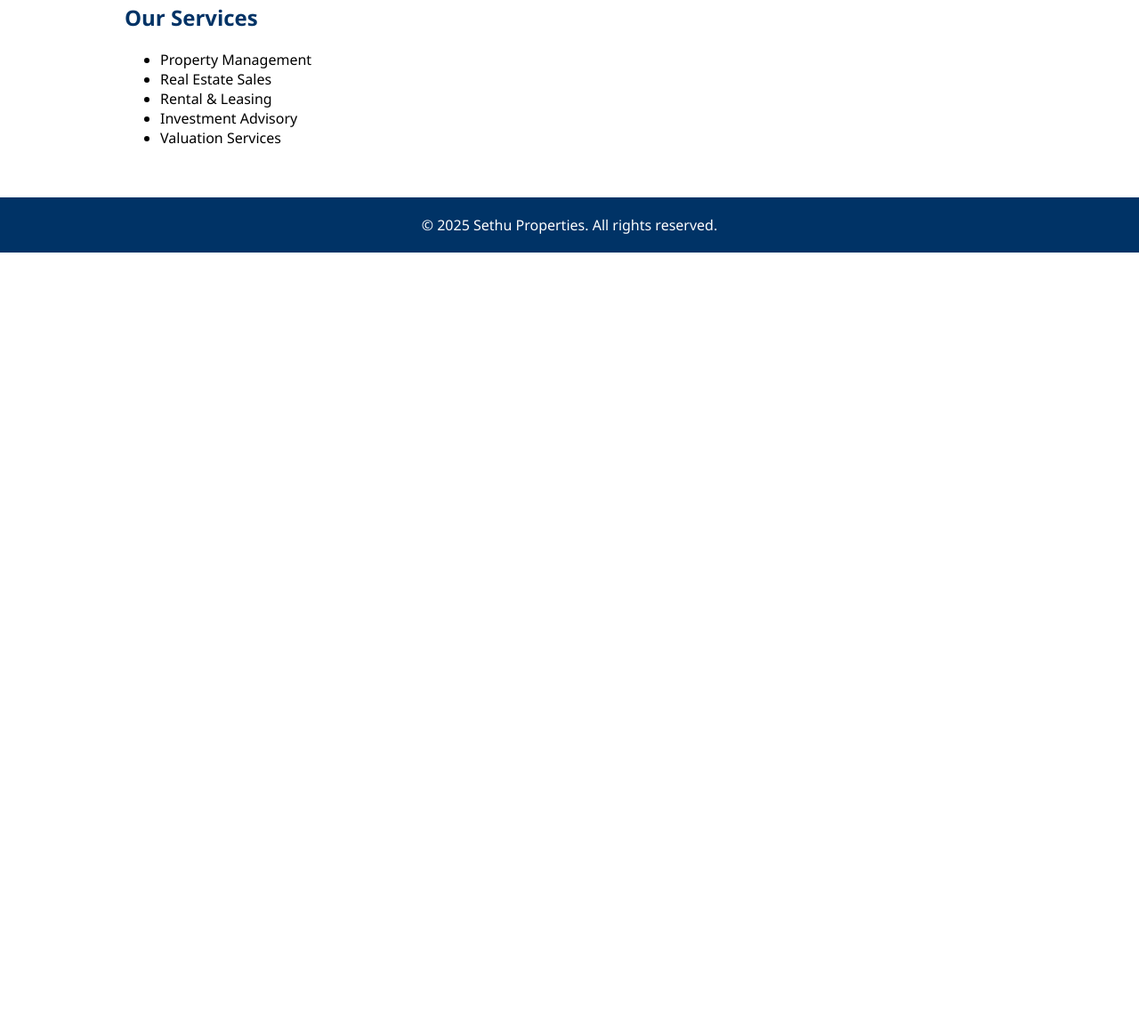
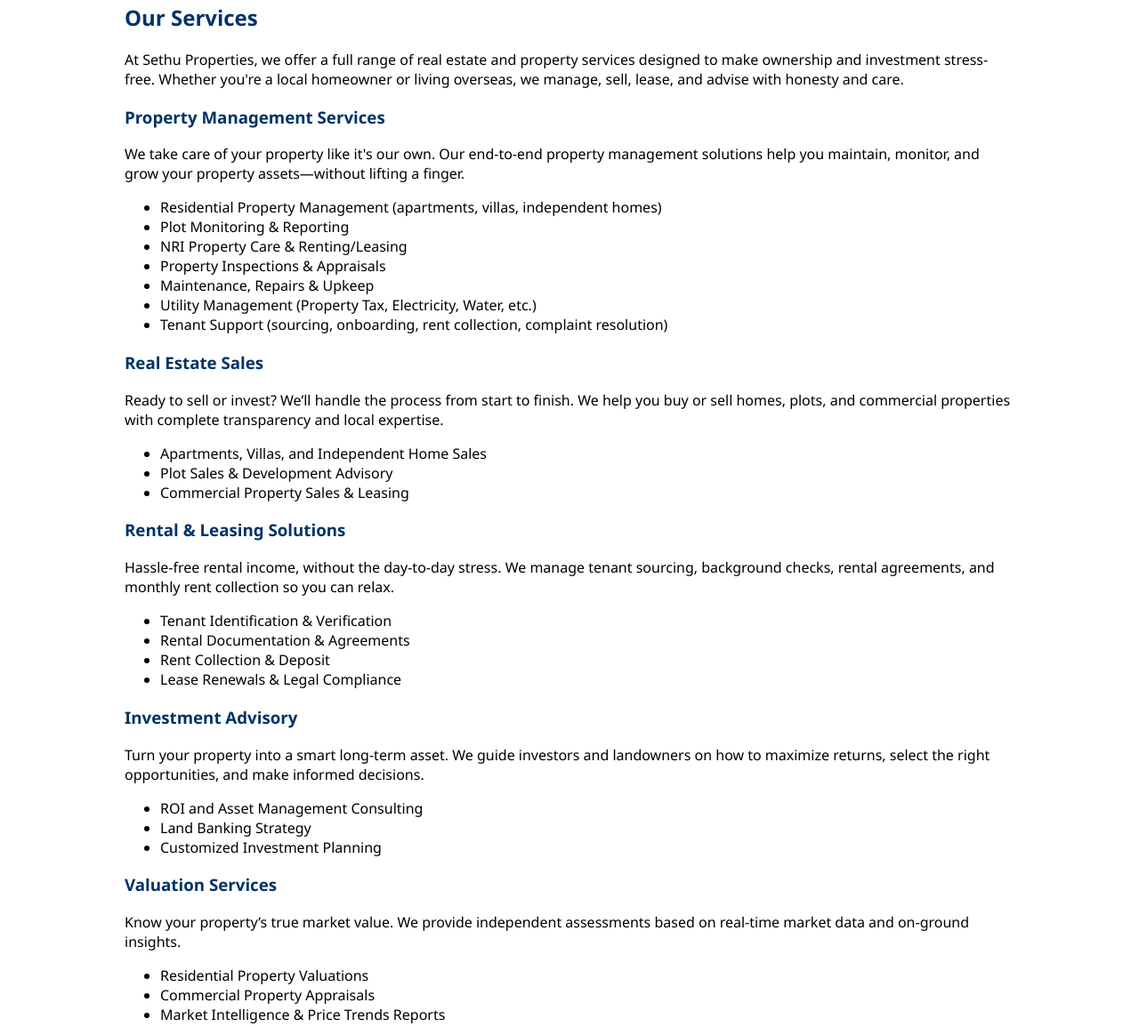
Before and after one commit to sakthiarungit/sethu-properties, a plain HTML site: page services.html in a window 1280 px wide. Shown: the part 147-1302 px from the top of the page at 89% size. Before the commit the page ends 800 px from the top, so only its background shows below. Drawn offline with Linux system fonts and the light colour scheme.

Commit message:
About Us and Services Update

```diff
--- a/services.html
+++ b/services.html
@@ -14,16 +14,55 @@
   </nav>
 </header>
 
-    <div class='container'>
-      <h2>Our Services</h2>
-      <ul>
-        <li>Property Management</li>
-        <li>Real Estate Sales</li>
-        <li>Rental & Leasing</li>
-        <li>Investment Advisory</li>
-        <li>Valuation Services</li>
-      </ul>
-    </div>
+<div class='container'>
+  <h2>Our Services</h2>
+  <p>At Sethu Properties, we offer a full range of real estate and property services designed to make ownership and investment stress-free. Whether you're a local homeowner or living overseas, we manage, sell, lease, and advise with honesty and care.</p>
+
+  <h3>Property Management Services</h3>
+  <p>We take care of your property like it's our own. Our end-to-end property management solutions help you maintain, monitor, and grow your property assets—without lifting a finger.</p>
+  <ul>
+    <li>Residential Property Management (apartments, villas, independent homes)</li>
+    <li>Plot Monitoring & Reporting</li>
+    <li>NRI Property Care & Renting/Leasing</li>
+    <li>Property Inspections & Appraisals</li>
+    <li>Maintenance, Repairs & Upkeep</li>
+    <li>Utility Management (Property Tax, Electricity, Water, etc.)</li>
+    <li>Tenant Support (sourcing, onboarding, rent collection, complaint resolution)</li>
+  </ul>
+
+  <h3>Real Estate Sales</h3>
+  <p>Ready to sell or invest? We’ll handle the process from start to finish. We help you buy or sell homes, plots, and commercial properties with complete transparency and local expertise.</p>
+  <ul>
+    <li>Apartments, Villas, and Independent Home Sales</li>
+    <li>Plot Sales & Development Advisory</li>
+    <li>Commercial Property Sales & Leasing</li>
+  </ul>
+
+  <h3>Rental & Leasing Solutions</h3>
+  <p>Hassle-free rental income, without the day-to-day stress. We manage tenant sourcing, background checks, rental agreements, and monthly rent collection so you can relax.</p>
+  <ul>
+    <li>Tenant Identification & Verification</li>
+    <li>Rental Documentation & Agreements</li>
+    <li>Rent Collection & Deposit</li>
+    <li>Lease Renewals & Legal Compliance</li>
+  </ul>
+
+  <h3>Investment Advisory</h3>
+  <p>Turn your property into a smart long-term asset. We guide investors and landowners on how to maximize returns, select the right opportunities, and make informed decisions.</p>
+  <ul>
+    <li>ROI and Asset Management Consulting</li>
+    <li>Land Banking Strategy</li>
+    <li>Customized Investment Planning</li>
+  </ul>
+
+  <h3>Valuation Services</h3>
+  <p>Know your property’s true market value. We provide independent assessments based on real-time market data and on-ground insights.</p>
+  <ul>
+    <li>Residential Property Valuations</li>
+    <li>Commercial Property Appraisals</li>
+    <li>Market Intelligence & Price Trends Reports</li>
+  </ul>
+</div>
 
 <footer>
   <p>&copy; 2025 Sethu Properties. All rights reserved.</p>
```
Also changed, not shown: about.html (+17 -8 lines).
